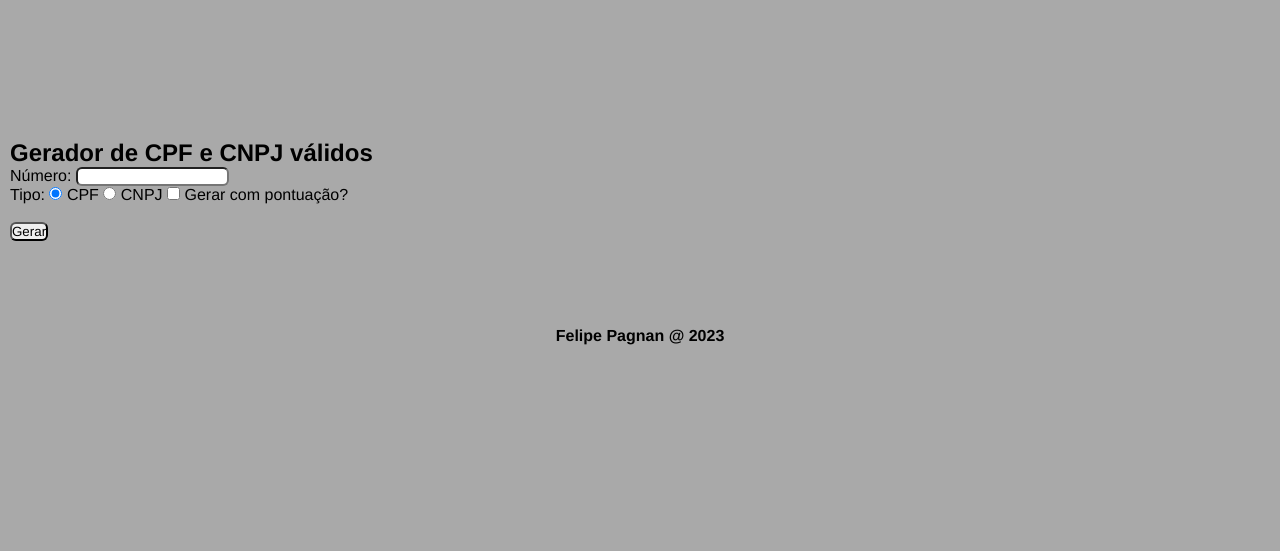
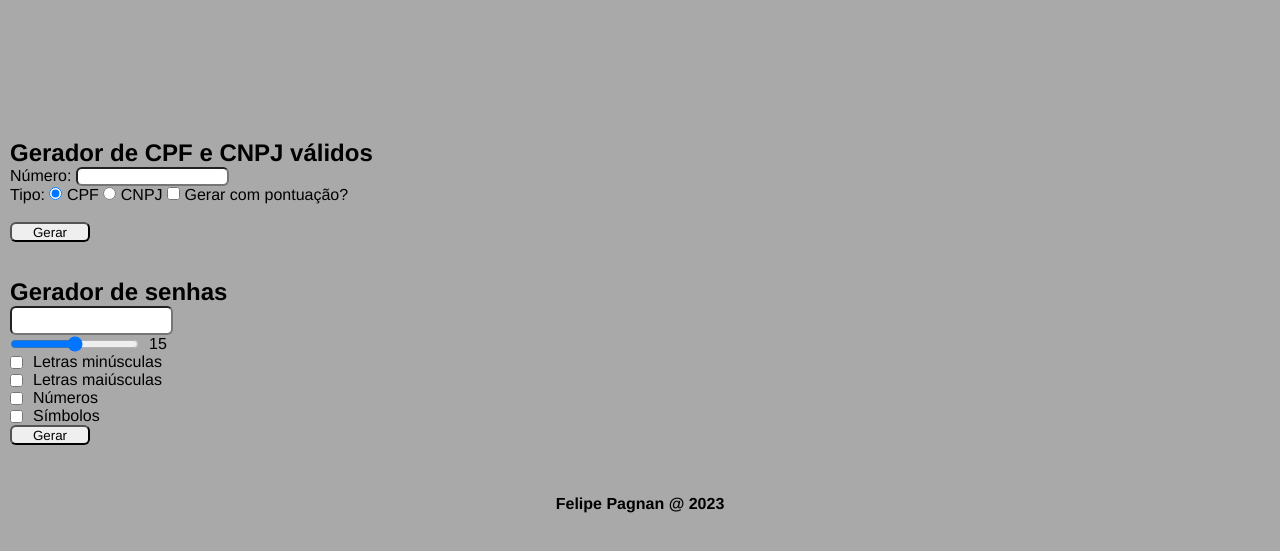
Before and after one commit to FelipePagnan/QA---Felipe-Pagnan, a plain HTML site: page GeradorDeDados/geradorDeDados.html in a window 1280 px wide. Shown: the part 323-874 px from the top of the page. Before the commit the page ends 800 px from the top, so only its background shows below. Drawn offline with Linux system fonts and the light colour scheme.

Commit message:
Gerador de senhas feito

```diff
--- a/GeradorDeDados/css/style.css
+++ b/GeradorDeDados/css/style.css
@@ -61,9 +61,32 @@ input{
     border-radius: 6px;
     cursor: pointer;
 }
+.button-gerar{
+    width: 80px;
+    height: 20px;
+}
 /* Senhas */
+.senha{
+    display:block;
+}
 
+.senha > div{
+    display: flex;
+    align-items: center;
+    gap: 10px;
+}
 
+.senha > input {
+    padding: 5px;
+    outline: none;
+}
+
+#btnGerar{
+    width: 80px;
+    height: 20px;
+    border-radius: 6px;
+    cursor: pointer;
+}
 /* footer */
 footer {
     text-align: center;
--- a/GeradorDeDados/geradorDeDados.html
+++ b/GeradorDeDados/geradorDeDados.html
@@ -3,10 +3,11 @@
 <head>
     <meta charset="UTF-8">
     <meta name="viewport" content="width=device-width, initial-scale=1.0">
+    <link rel="shortcut icon" href="../Inicio/favicon/favicon.ico" type="image/x-icon">
     <title>QA - Gerador de dados</title>
 
     <link rel="stylesheet" href="./css/style.css">
-    <script src="./js/script.js"></script>
+    <script src="./js/script.js" defer></script>
 </head>
 <body>
     <!-- Nav-Bar -->
@@ -48,16 +49,39 @@
               <label for="cnpj">CNPJ</label>
               <input name="mascara" value="mascara" id="mascara" type="checkbox">
               <label for="mascara">Gerar com pontuação?</label><br /><br />
-              <input name="button" value="Gerar" onclick="gera()" type="button">
+              <input name="button" value="Gerar" onclick="gera()" type="button" class="button-gerar">
             </form>
         </section>
         <br><br>
+
         <!-- Senhas -->
         <section class="senha">
+            <h1>Gerador de senhas</h1>
+            <input id="inputPasswordId" type="text"  />
 
+            <div>
+              <input id="inputLengthId" type="range" min="6" max="24"/>
+              <label for="inputLengthId"></label>
+            </div>
+            <div>
+              <input id="chkLowerId" type="checkbox" />
+              <label for="chkLowerId">Letras minúsculas</label>
+            </div>
+            <div>
+              <input id="chkUpperId" type="checkbox" />
+              <label for="chkUpperId">Letras maiúsculas</label>
+            </div>
+            <div>
+              <input id="chkNumberId" type="checkbox" />
+              <label for="chkNumberId">Números</label>
+            </div>
+            <div>
+              <input id="chkSymbolsId" type="checkbox" />
+              <label for="chkSymbolsId">Símbolos</label>
+            </div>
+
+            <button id="btnGerar">Gerar</button>
         </section>
-
-
     </main>
 
     <footer>
--- a/GeradorDeDados/js/script.js
+++ b/GeradorDeDados/js/script.js
@@ -50,3 +50,61 @@ function cnpj() {
 }
 
 //Senha
+const passInput = document.querySelector("#inputPasswordId");
+const lenInput = document.querySelector("#inputLengthId");
+const infoLength = document.querySelector('label[for="inputLengthId"]');
+const btnGerar = document.querySelector("#btnGerar");
+
+const chkLower = document.querySelector("#chkLowerId");
+const chkUpper = document.querySelector("#chkUpperId");
+const chkNumber = document.querySelector("#chkNumberId");
+const chkSymbols = document.querySelector("#chkSymbolsId");
+
+const numbers = [0, 1, 2, 3, 4, 5, 6, 7, 8, 9];
+const symbols = ["!", "@", "#", "$", "%"];
+
+const caracters = Array.from(Array(26)).map((_, i) => i + 97);
+const LowercaseCaracters = caracters.map((item) => String.fromCharCode(item));
+const UppercaseCaracters = LowercaseCaracters.map((item) => item.toUpperCase());
+
+infoLength.innerHTML = lenInput.value;
+
+lenInput.addEventListener("change", () => {
+  infoLength.innerHTML = lenInput.value;
+});
+
+btnGerar.addEventListener("click", () => {
+  generatePassword(
+    chkNumber.checked,
+    chkSymbols.checked,
+    chkLower.checked,
+    chkUpper.checked,
+    lenInput.value
+  );
+});
+
+const generatePassword = (
+  hasNumbers,
+  hasSymbols,
+  hasLowercase,
+  hasUppercase,
+  lenght
+) => {
+  const newArray = [
+    ...(hasNumbers ? numbers : []),
+    ...(hasSymbols ? symbols : []),
+    ...(hasLowercase ? LowercaseCaracters : []),
+    ...(hasUppercase ? UppercaseCaracters : []),
+  ];
+
+  if (newArray.length === 0) return;
+
+  let password = "";
+
+  for (let i = 0; i < lenght; i++) {
+    const randomIndex = Math.floor(Math.random() * newArray.length);
+    password += newArray[randomIndex];
+  }
+
+  passInput.value = password;
+};
```
Also changed, not shown: Creditos/creditos.html (+3 -1 lines), Organograma/orgonograma.html (+1 -0 lines), index.html (+1 -0 lines), Inicio/favicon/favicon.ico (added).
